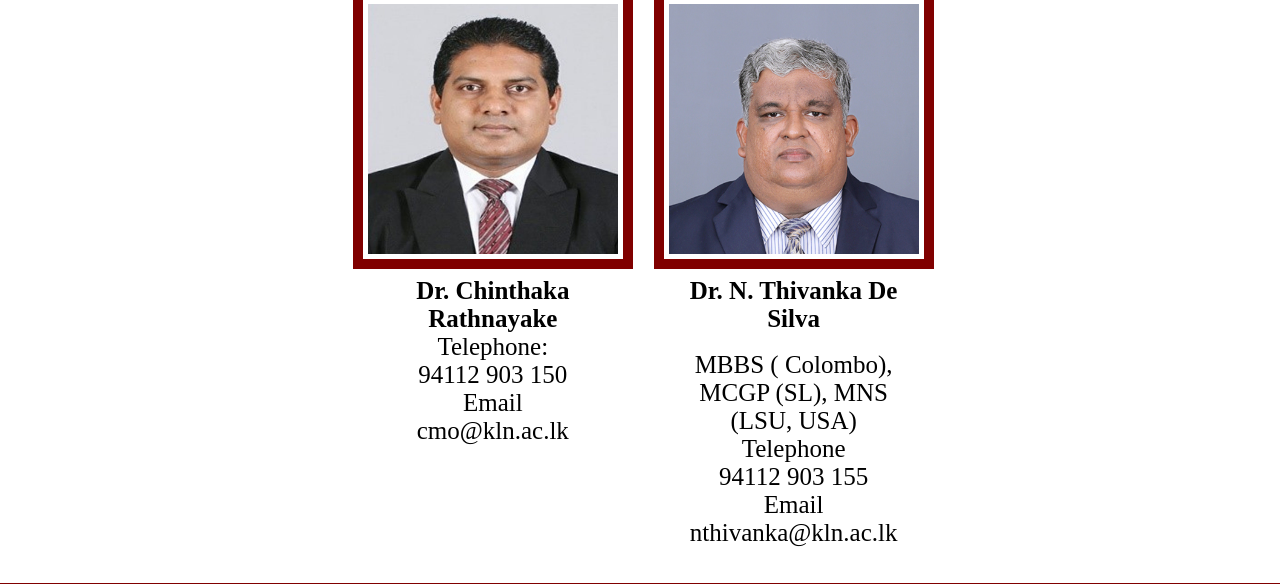
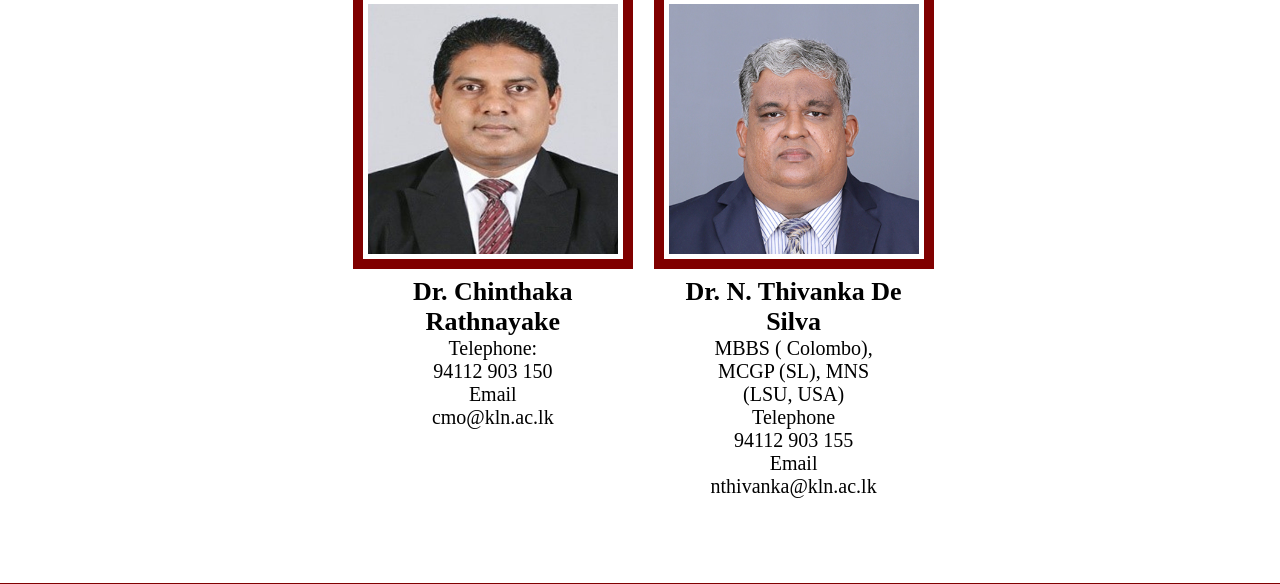
Before and after one commit to Udavith-Reshanjana/Website-of-University-Medical-Center, a PHP site: page /Doctor.html in a window 1280 px wide; the page is wider, and only the part inside the window is pictured. Shown: the part 405-989 px from the top of that part. Run offline with PHP 8.4, Linux system fonts and the light colour scheme.

Commit message:
font size

```diff
--- a/Doctor.html
+++ b/Doctor.html
@@ -52,7 +52,7 @@
 
 				<div class="doctors"><img src="images/doctors/d2.jpg" alt="Services" width="250" height="250" border="0">
 					<br><span class="dtexthead">Dr. N. Thivanka De Silva</span>
-					<br><span class="dtext">MBBS ( Colombo), MCGP (SL), MNS (LSU, USA)<br>Telephone<br>94112 903 155<br>Email<br>nthivanka@kln.ac.lk</span>
+					<span class="dtext">MBBS ( Colombo), MCGP (SL), MNS (LSU, USA)<br>Telephone<br>94112 903 155<br>Email<br>nthivanka@kln.ac.lk</span>
 				</div>
 
 			</div>
--- a/style.css
+++ b/style.css
@@ -506,12 +506,12 @@ div.doctors img{
 }
 
 span.dtexthead {
-	font-size:25px;
+	font-size:26px;
 	font-weight:600;
 }
 
 span.dtext {
-	font-size:25px;
+	font-size:20px;
 	padding: 0 10% 0 10%;
 }
 
```
